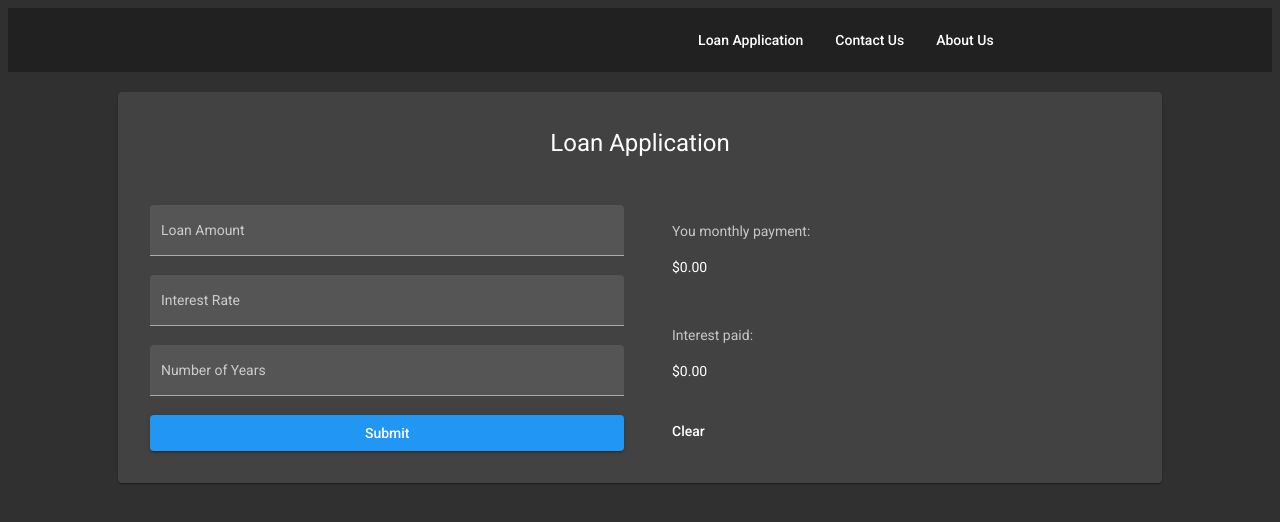
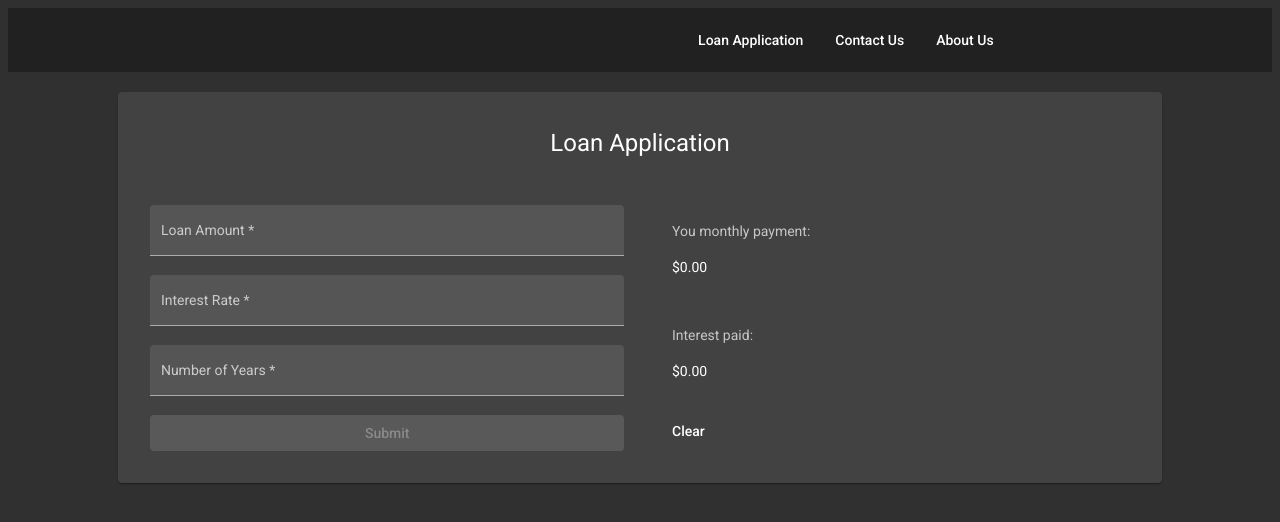
Before and after one commit to aprilyanggarwood/loan-app, an Angular app: page / in a window 1280 px wide. Shown: the top 522 px of the page. Built offline with nearby package versions, Linux system fonts and the light colour scheme.

Commit message:
working on form validation

```diff
--- a/src/app/app.module.ts
+++ b/src/app/app.module.ts
@@ -62,7 +62,9 @@ import { InterestComponent } from './interest/interest.component';
     ReactiveFormsModule
 
   ],
-  providers: [],
+  providers: [
+
+  ],
   bootstrap: [AppComponent]
 })
 export class AppModule { }
--- a/src/app/interest/interest.component.ts
+++ b/src/app/interest/interest.component.ts
@@ -20,7 +20,9 @@ export class InterestComponent implements OnInit {
 
   @Input() interest!: number;
 
-  constructor() { }
+  constructor() {
+
+   }
 
   ngOnInit(): void {
   }
--- a/src/app/loan-calculator/loan-calculator.component.html
+++ b/src/app/loan-calculator/loan-calculator.component.html
@@ -25,13 +25,15 @@
           (ngSubmit)="onSubmit()"
         >
           <mat-form-field fxFlex appearance="fill">
-            <mat-label>Loan Amount</mat-label>
+            <mat-label for="loanAmount">Loan Amount</mat-label>
             <input
               type="text"
               name="loanAmount"
+              placeholder="ex: 10000.99"
               matInput
               formControlName="loanAmount"
             />
+            <!-- <mat-error *ngIf="loanAmount.invalid>{{getErrorMessage()}}</mat-error> -->
           </mat-form-field>
 
           <mat-form-field fxFlex appearance="fill">
@@ -56,7 +58,13 @@
           </mat-form-field>
 
           <!-- Submit button -->
-          <button mat-raised-button color="primary">Submit</button>
+          <button
+            mat-raised-button
+            color="primary"
+            [disabled]="loanFormCalculator.invalid"
+          >
+            Submit
+          </button>
         </form>
       </mat-card-content>
     </mat-card>
--- a/src/app/loan-calculator/loan-calculator.component.ts
+++ b/src/app/loan-calculator/loan-calculator.component.ts
@@ -1,5 +1,6 @@
 import { Component, OnInit } from '@angular/core';
-import { FormGroup, FormBuilder} from '@angular/forms';
+import { FormGroup, FormBuilder, Validators, FormControl} from '@angular/forms';
+
 
 /*
  Title: loan-calculator.component.ts
@@ -25,7 +26,9 @@ export class LoanCalculatorComponent implements OnInit {
   monthlyPayment: number = 0;
   interest: number = 0;
 
+
   loanApp: string;
+
 
    /* Initialize Form */
   constructor(private fb: FormBuilder) {
@@ -34,14 +37,19 @@ export class LoanCalculatorComponent implements OnInit {
 
   ngOnInit(): void {
     this.loanFormCalculator = this.fb.group({
-      loanAmount: [''],
-      interestRate: [''],
-      numOfYears: ['']
+      // loanAmount: [''],
+      // interestRate: [''],
+      // numOfYears: ['']
+
+      // loanAmount: [ '', [ Validators.required] ],
+      // interestRate: [ '', [ Validators.required]],
+      // numOfYears: [ '', [ Validators.required]]
 
 
-      // loanAmount: [ '', [ Validators.required, Validators.pattern("^[0-9]*$") ] ],
-      // interestRate: [ '', [ Validators.required, Validators.pattern("^[0-9]*$") ] ],
-      // numOfYears: [ '', [ Validators.required, Validators.pattern("^[0-9]*$") ] ]
+
+      loanAmount: [ '', [ Validators.required, Validators.pattern("^^\\d{1,100}(\\.\\d{1,2})?$")] ],
+      interestRate: [ '', [ Validators.required, Validators.pattern("^^\\d{1,2}(\\.\\d{1,2})?$") ] ],
+      numOfYears: [ '', [ Validators.required, Validators.pattern("^[0-9]*$") ] ]
 
       })
 }
@@ -61,8 +69,21 @@ onSubmit(){
   this.monthlyPayment = (loanAmount * (ratePerPeriod * Math.pow((ratePerPeriod + 1), numOfMonths))) / (Math.pow((1 + ratePerPeriod), numOfMonths) - 1);
   this.interest = (this.monthlyPayment * numOfMonths) - loanAmount;
 
+}
 
-}
+
+//  loanAmount!: number;
+//   getErrorMessage() {
+//     if (this.loanAmount.hasError('required')) {
+//       return 'Loan amount is required.';
+//     }
+
+//     return this.loanAmount.hasError('loanAmount') ? 'Not a valid loan amount' : '';
+//   }
+// }
+
+
+
 
   // Function to clear entries
   clearEntries(){
@@ -76,4 +97,6 @@ get form(){
     return this.loanFormCalculator.controls;
 }
 
+
+
 }
```
